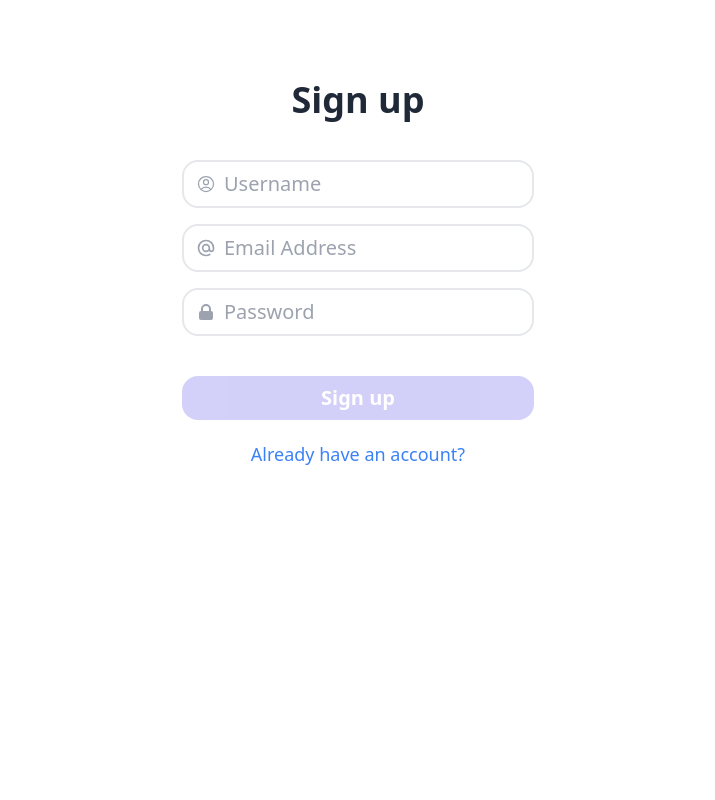
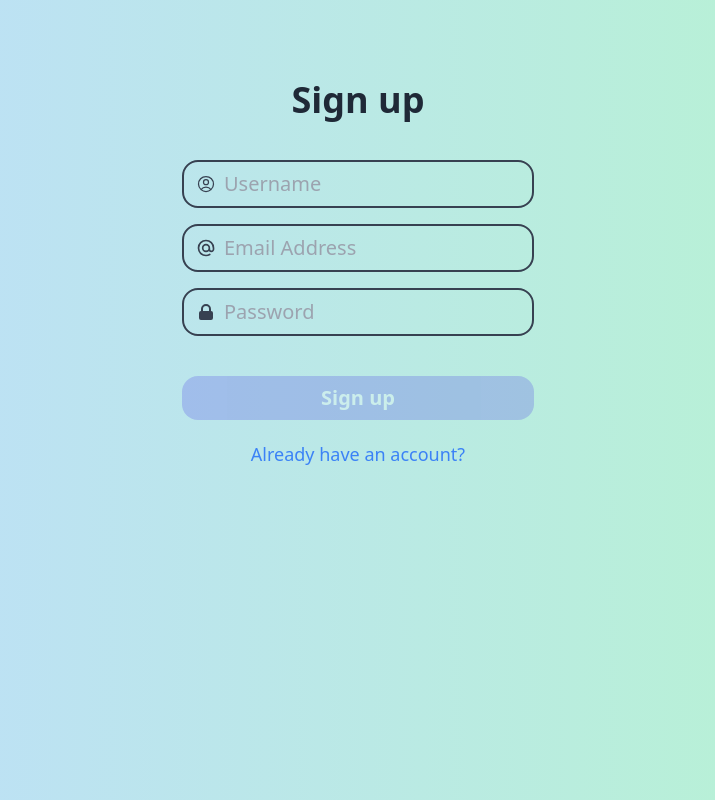
Before and after one commit to Yuriko-Otorii/Trello-clone, a React (Vite) app in the folder client/: page /signup in a window 1280 px wide. Shown: the whole page, without its empty margins (282-997 px from the left). Built offline with nearby package versions, Linux system fonts and the light colour scheme.

Commit message:
Add bg on signup and login page

```diff
--- a/client/src/auth/PrivateRoute.jsx
+++ b/client/src/auth/PrivateRoute.jsx
@@ -1,7 +1,6 @@
 import { useEffect, useState } from 'react';
 import { useSelector } from 'react-redux';
 import { Navigate, Outlet } from 'react-router-dom';
-import { useCookies } from "react-cookie";
 
 
 const PrivateRoute = () => {
@@ -11,7 +10,7 @@ const PrivateRoute = () => {
     return <Navigate to="/login" />
   }
   return (
-      <Outlet />
+    <Outlet />
   )
 }
 
--- a/client/src/pages/Login.jsx
+++ b/client/src/pages/Login.jsx
@@ -46,13 +46,14 @@ const Login = () => {
   }
 
   return (
-    <div className="flex justify-center py-10 items-center bg-white">
-      <form className="bg-white mt-10" onSubmit={handleSubmit}>
+    <div className="flex justify-center py-10 items-center">
+      <div className="overlay absolute inset-0 -z-50 bg-gradient-to-r from-green-300 to-blue-300 opacity-60"></div>
+      <form className="mt-10" onSubmit={handleSubmit}>
         <h1 className="text-gray-800 font-bold text-2xl md:text-4xl mb-10 text-center">Login</h1>
-        <div className="flex items-center border-2 py-2 px-3 rounded-2xl mb-4 md:text-xl">
+        <div className="flex items-center border-2 border-gray-500 py-2 px-3 rounded-2xl mb-4 md:text-xl">
           <svg
             xmlns="http://www.w3.org/2000/svg"
-            className="h-5 w-5 text-gray-400"
+            className="h-5 w-5 text-gray-700"
             fill="none"
             viewBox="0 0 24 24"
             stroke="currentColor"
@@ -65,7 +66,7 @@ const Login = () => {
             />
           </svg>
           <input
-            className="pl-2 outline-none border-none"
+            className="pl-2 outline-none border-none bg-transparent"
             type="text"
             name="email"
             placeholder="Email Address"
@@ -74,10 +75,10 @@ const Login = () => {
             ref={inputRef}
           />
         </div>
-        <div className="flex items-center border-2 py-2 px-3 rounded-2xl md:text-xl">
+        <div className="flex items-center border-2 border-gray-500 py-2 px-3 rounded-2xl md:text-xl">
           <svg
             xmlns="http://www.w3.org/2000/svg"
-            className="h-5 w-5 text-gray-400"
+            className="h-5 w-5 text-gray-700"
             viewBox="0 0 20 20"
             fill="currentColor"
           >
@@ -88,7 +89,7 @@ const Login = () => {
             />
           </svg>
           <input
-            className="pl-2 outline-none border-none"
+            className="pl-2 outline-none border-none bg-transparent"
             type="password"
             name="password"
             placeholder="Password"
--- a/client/src/pages/Signup.jsx
+++ b/client/src/pages/Signup.jsx
@@ -33,7 +33,6 @@ const Signup = () => {
           setErrorMessage("Something went wrong!");
         }
       } else {
-        const data = await response.json()
         navigate('/login')
       }
     } catch (error) {
@@ -52,19 +51,20 @@ const Signup = () => {
       </div>
     ) : <div></div>}
 
-    <div className="flex justify-center py-10 items-center bg-white">
-      <form className="bg-white mt-10" onSubmit={handleSubmit}>
+    <div className="flex justify-center py-10 items-center">
+      <div className="overlay absolute inset-0 -z-50 bg-gradient-to-r from-blue-300 to-green-300 opacity-60"></div>
+      <form className="mt-10" onSubmit={handleSubmit}>
         <h1 className="text-gray-800 font-bold text-2xl md:text-4xl mb-10 text-center">
           Sign up
         </h1>
-        <div className="flex items-center border-2 py-2 px-3 rounded-2xl mb-4 md:text-xl">
+        <div className="flex items-center border-2 border-gray-700 py-2 px-3 rounded-2xl mb-4 md:text-xl">
           <svg
             xmlns="http://www.w3.org/2000/svg"
             fill="none"
             viewBox="0 0 24 24"
             strokeWidth={1.5}
             stroke="currentColor"
-            className="h-5 w-5 text-gray-400"
+            className="h-5 w-5 text-gray-700"
           >
             <path
               strokeLinecap="round"
@@ -73,7 +73,7 @@ const Signup = () => {
             />
           </svg>
           <input
-            className="pl-2 outline-none border-none"
+            className="pl-2 outline-none border-none bg-transparent"
             type="text"
             name="username"
             placeholder="Username"
@@ -81,10 +81,10 @@ const Signup = () => {
             value={username}
           />
         </div>
-        <div className="flex items-center border-2 py-2 px-3 rounded-2xl mb-4 md:text-xl">
+        <div className="flex items-center border-2 border-gray-700 py-2 px-3 rounded-2xl mb-4 md:text-xl">
           <svg
             xmlns="http://www.w3.org/2000/svg"
-            className="h-5 w-5 text-gray-400"
+            className="h-5 w-5 text-gray-700"
             fill="none"
             viewBox="0 0 24 24"
             stroke="currentColor"
@@ -97,7 +97,7 @@ const Signup = () => {
             />
           </svg>
           <input
-            className="pl-2 outline-none border-none"
+            className="pl-2 outline-none border-none bg-transparent"
             type="text"
             name="email"
             placeholder="Email Address"
@@ -105,10 +105,10 @@ const Signup = () => {
             value={email}
           />
         </div>
-        <div className="flex items-center border-2 py-2 px-3 rounded-2xl md:text-xl">
+        <div className="flex items-center border-2 border-gray-700 py-2 px-3 rounded-2xl md:text-xl">
           <svg
             xmlns="http://www.w3.org/2000/svg"
-            className="h-5 w-5 text-gray-400"
+            className="h-5 w-5 text-gray-700"
             viewBox="0 0 20 20"
             fill="currentColor"
           >
@@ -119,7 +119,7 @@ const Signup = () => {
             />
           </svg>
           <input
-            className="pl-2 outline-none border-none"
+            className="pl-2 outline-none border-none bg-transparent"
             type="password"
             name="password"
             placeholder="Password"
```
